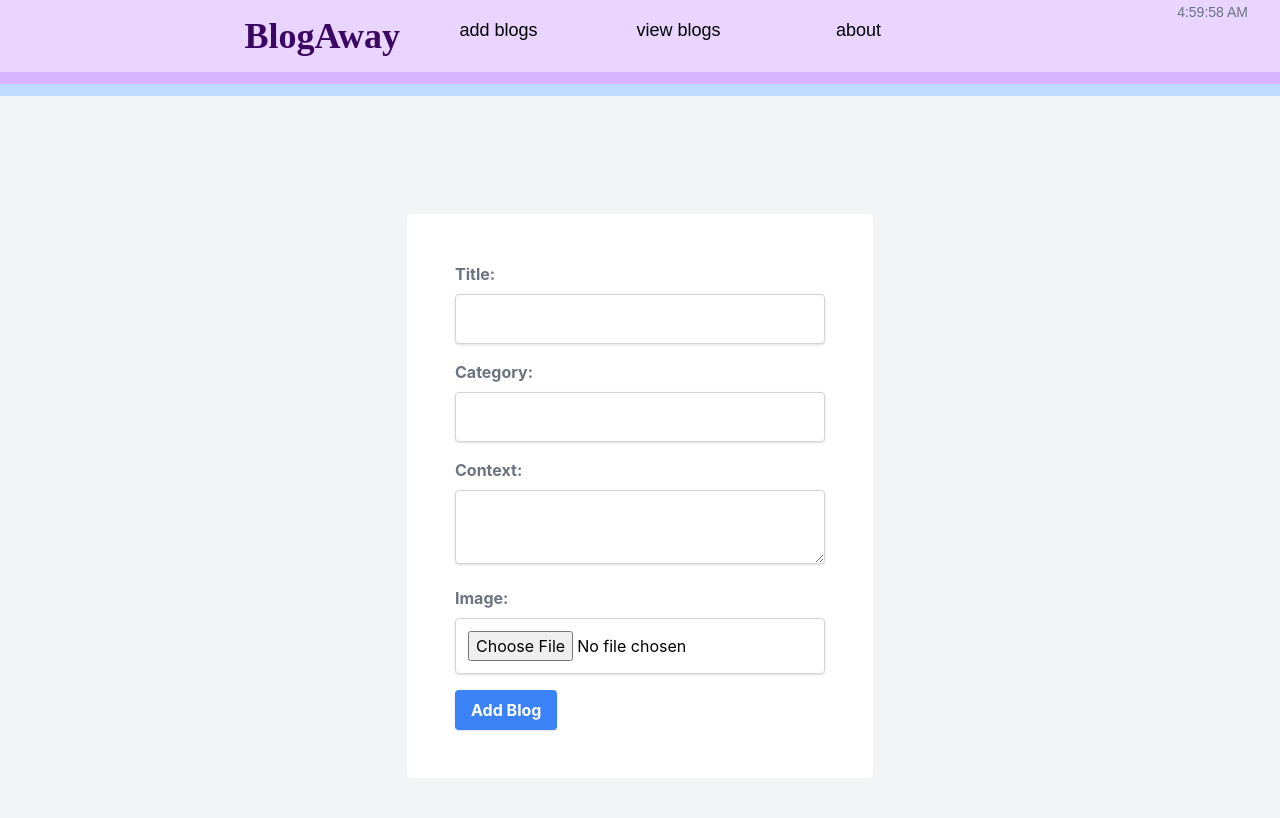
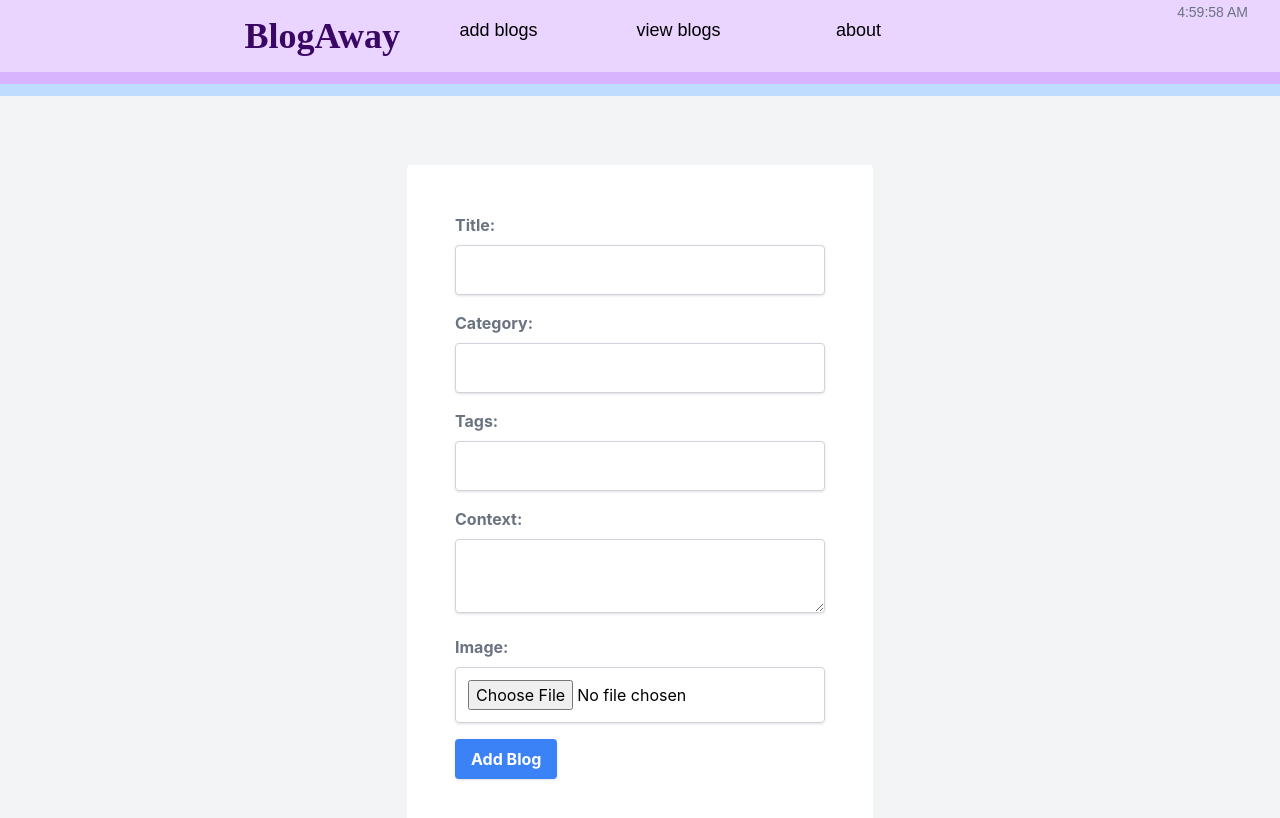
Before and after one commit to mariyabaig/blogs, a React (Create React App) app: page /addblogs in a window 1280 px wide. Shown: the top 818 px of the page. Built offline with nearby package versions, Linux system fonts and the light colour scheme.

Commit message:
Tag input added

```diff
--- a/src/pages/Blogs.js
+++ b/src/pages/Blogs.js
@@ -1,5 +1,3 @@
-// Blogs.jsx
-
 import React, { useState } from 'react';
 import { useDispatch } from 'react-redux';
 import { addPost } from '../state/action-creators/index';
@@ -12,6 +10,7 @@ const Blogs = () => {
     title: '',
     category: '',
     context: '',
+    tags: [],
     image: null,
   });
 
@@ -27,10 +26,10 @@ const Blogs = () => {
     }
 
     // Dispatch action to add post
-    dispatch(addPost(post.title, post.category, post.context, post.image));
+    dispatch(addPost(post.title, post.category, post.context, post.tags, post.image));
 
     // Reset form and error state
-    setPost({ title: '', category: '', context: '', image: null });
+    setPost({ title: '', category: '', context: '', tags: [], image: null });
 
     // Show success message
     toast.success('Blog successfully added!');
@@ -54,6 +53,12 @@ const Blogs = () => {
           image: null,
         }));
       }
+    } else if (name === 'tags') {
+      const tagArray = value.split(',').map((tag) => tag.trim());
+      setPost((prevState) => ({
+        ...prevState,
+        tags: tagArray,
+      }));
     } else {
       setPost((prevState) => ({
         ...prevState,
@@ -62,7 +67,7 @@ const Blogs = () => {
     }
   };
 
-  const { title, category, context, image } = post;
+  const { title, category, context, tags, image } = post;
 
   return (
     <>
@@ -91,6 +96,20 @@ const Blogs = () => {
               id="category"
               name="category"
               value={category}
+              onChange={handleChange}
+              className="border border-gray-300 p-3 w-full rounded shadow focus:outline-none focus:ring-2 focus:border-blue-300"
+            />
+          </div>
+
+          <div className="mb-4">
+            <label htmlFor="tags" className="block mb-2 text-gray-500 font-bold">
+              Tags:
+            </label>
+            <input
+              type="text"
+              id="tags"
+              name="tags"
+              value={tags.join(', ')}
               onChange={handleChange}
               className="border border-gray-300 p-3 w-full rounded shadow focus:outline-none focus:ring-2 focus:border-blue-300"
             />
```
